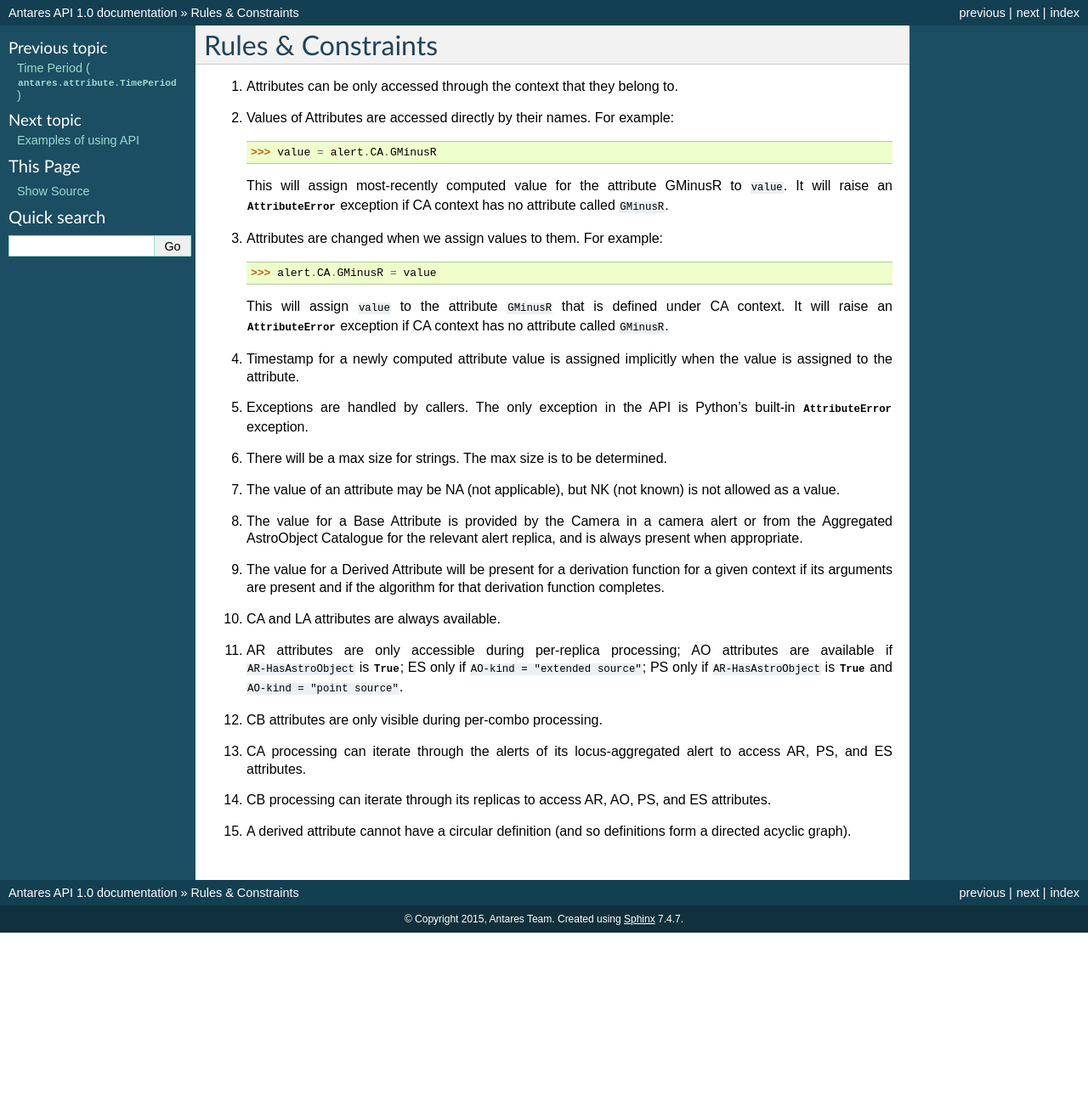
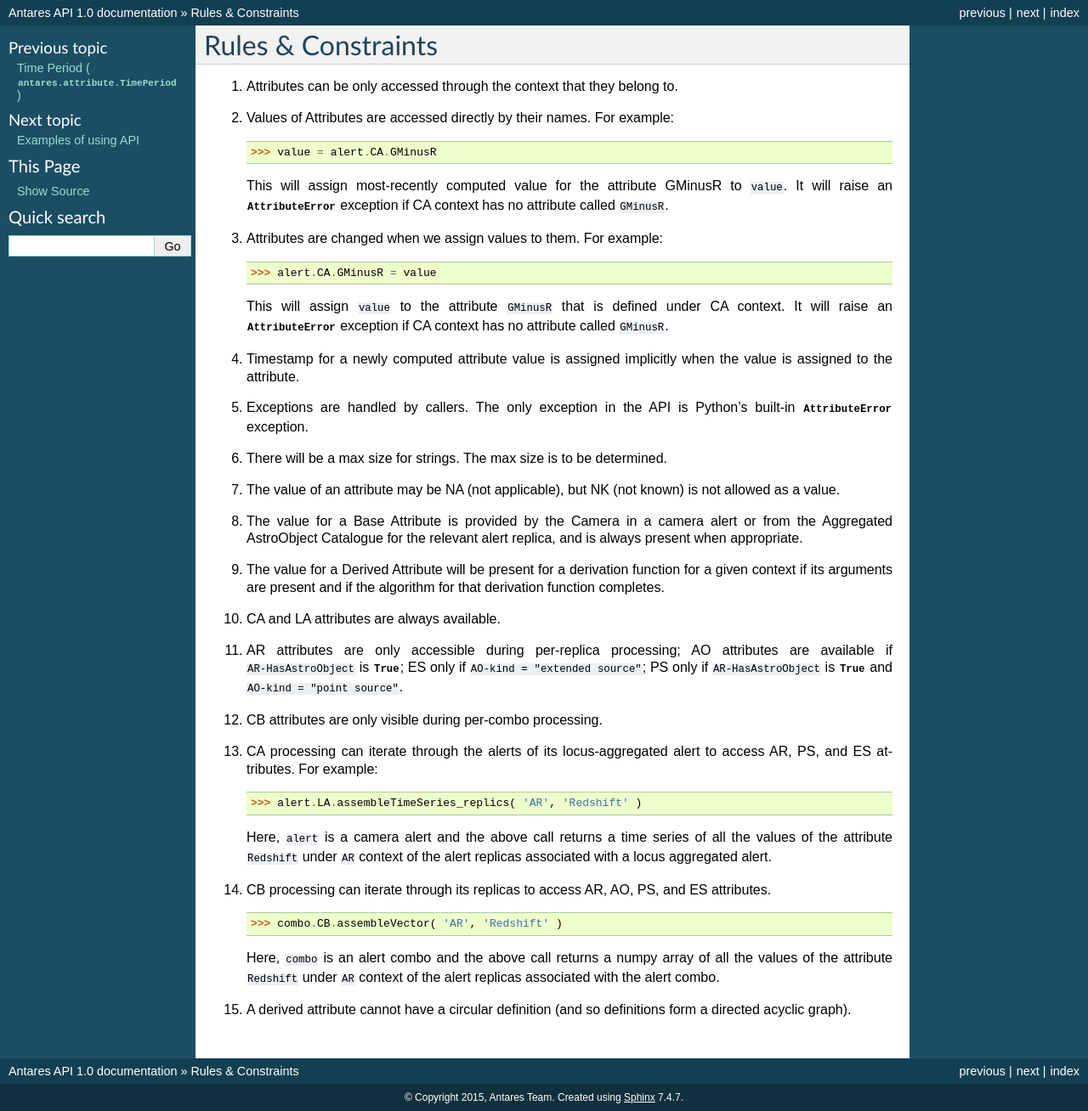
Before and after one commit to AzNOAOTares/antares-base, a Sphinx documentation site: the page built from doc/source/rules_constraints.rst, in a window 1280 px wide. Shown: the whole page at 85% size. Built offline with Sphinx 7.4.7, drawn with Linux system fonts in a browser that asks for light colours; before the commit the page ends 1098 px from its top, so only the background shows below that.

Commit message:
add one line example for item 13 & 14

```diff
--- a/doc/source/rules_constraints.rst
+++ b/doc/source/rules_constraints.rst
@@ -57,10 +57,25 @@ Rules & Constraints
 12. CB attributes are only visible during per-combo processing.
 
 13. CA processing can iterate through the alerts of its
-    locus-aggregated alert to access AR, PS, and ES attributes.
+    locus-aggregated alert to access AR, PS, and ES attributes. For
+    example:
+
+    >>> alert.LA.assembleTimeSeries_replics( 'AR', 'Redshift' )
+
+    Here, ``alert`` is a camera alert and the above call returns a
+    time series of all the values of the attribute ``Redshift`` under
+    ``AR`` context of the alert replicas associated with a locus
+    aggregated alert.
 
 14. CB processing can iterate through its replicas to access AR, AO,
     PS, and ES attributes.
 
+    >>> combo.CB.assembleVector( 'AR', 'Redshift' )
+
+    Here, ``combo`` is an alert combo and the above call returns a
+    numpy array of all the values of the attribute ``Redshift`` under
+    ``AR`` context of the alert replicas associated with the alert
+    combo.
+
 15. A derived attribute cannot have a circular definition (and so
     definitions form a directed acyclic graph).
```
Also changed, not shown: 1 other file.
